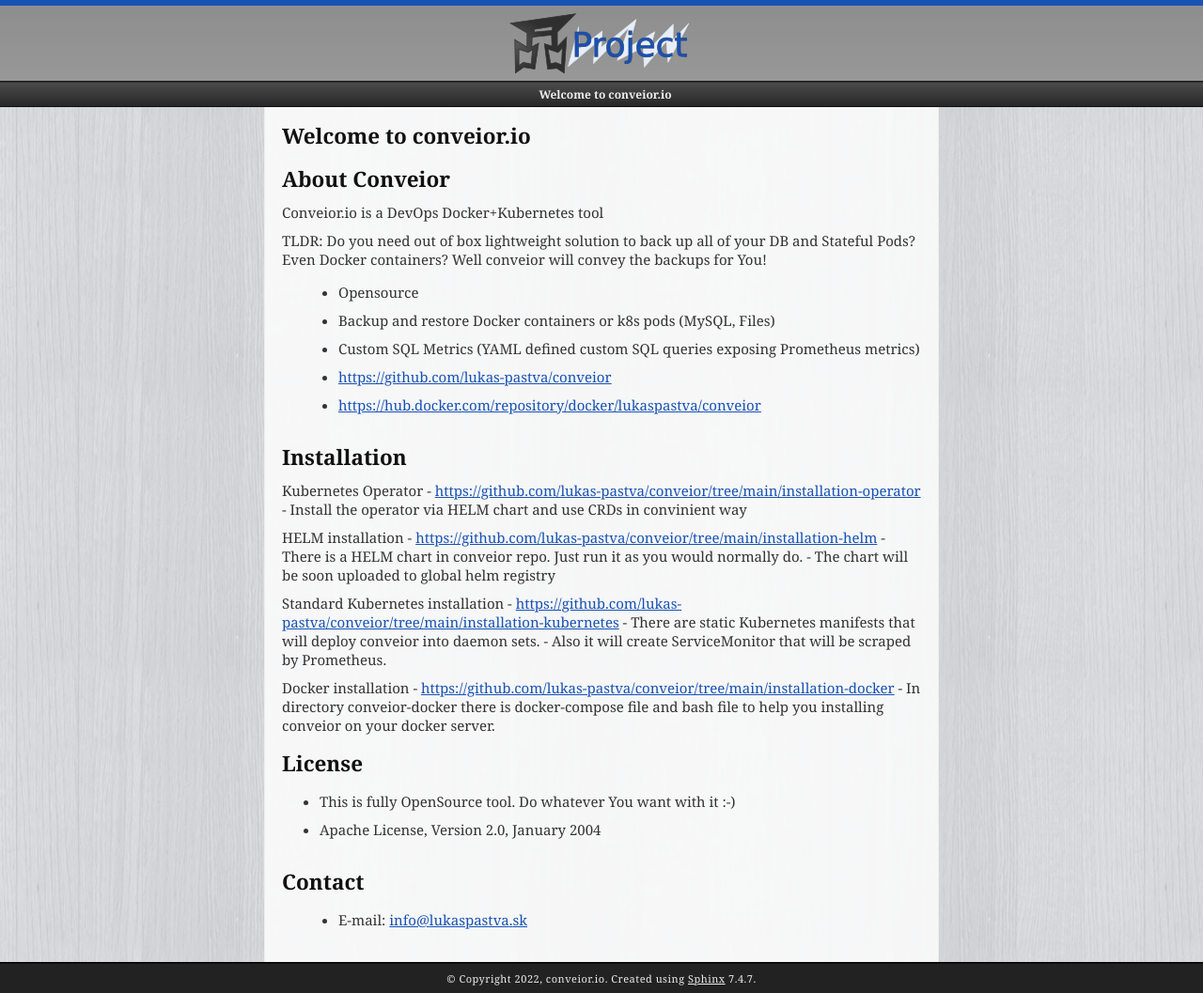
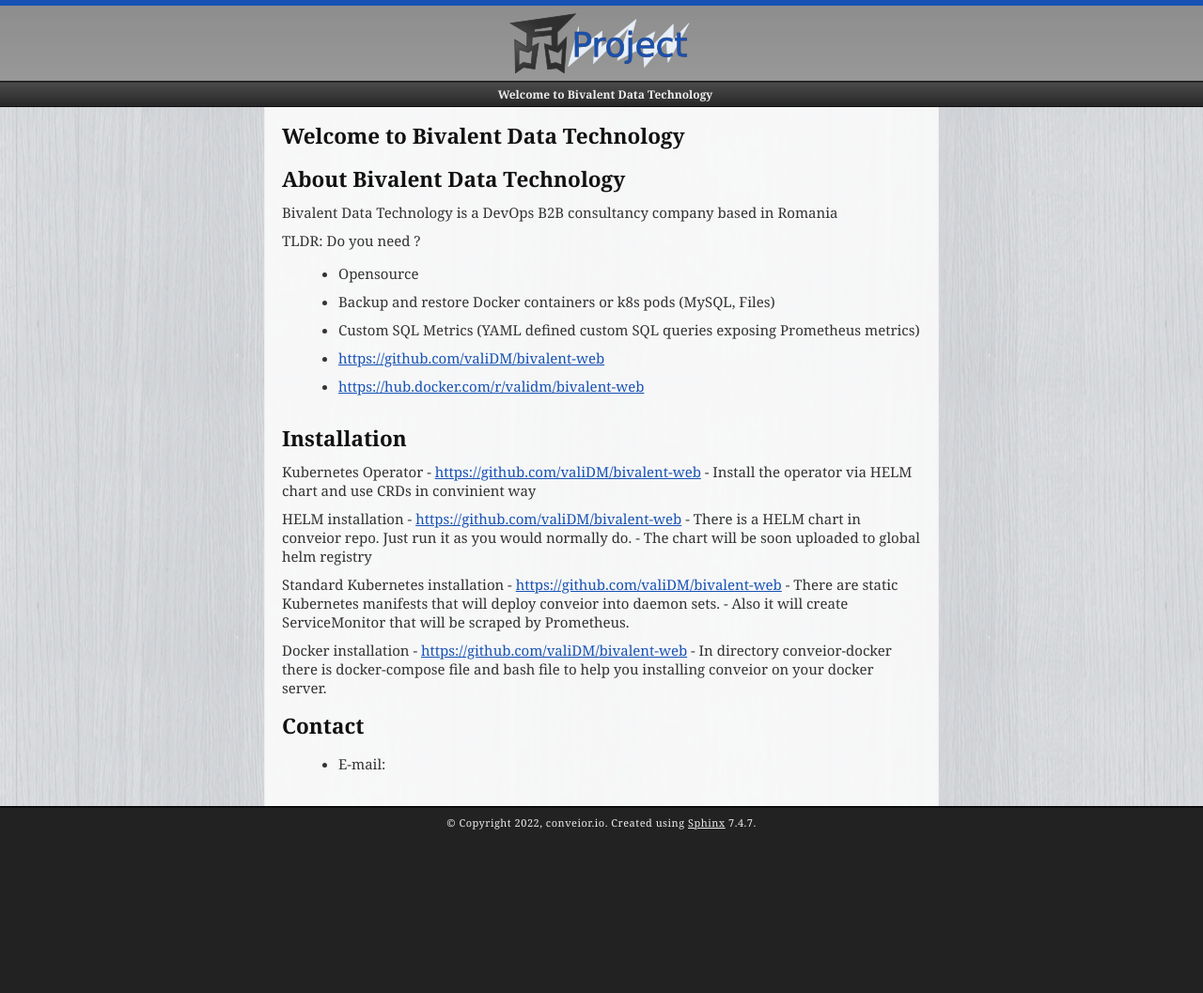
Before and after one commit to ValiDM/bivalent-web, a Sphinx documentation site: the page built from conveior-image/docs/index.rst, in a window 1280 px wide. Shown: the whole page at 94% size. Built offline with Sphinx 7.4.7, drawn with Linux system fonts in a browser that asks for light colours; after the commit the page ends 900 px from its top, so only the background shows below that.

Commit message:
Update index.rst

```diff
--- a/conveior-image/docs/index.rst
+++ b/conveior-image/docs/index.rst
@@ -1,53 +1,49 @@
 .. _index:
 
-Welcome to conveior.io
+Welcome to Bivalent Data Technology
 =============================================
 
 .. toctree::
    :maxdepth: 2
    :caption: Contents:
 
-About Conveior
+About Bivalent Data Technology
 ==================
 
-Conveior.io is a DevOps Docker+Kubernetes tool
+Bivalent Data Technology is a DevOps B2B consultancy company based in Romania
 
-TLDR: Do you need out of box lightweight solution to back up all of your DB and Stateful Pods? Even Docker containers? Well conveior will convey the backups for You!
+TLDR: Do you need ?
 
  - Opensource
  - Backup and restore Docker containers or k8s pods (MySQL, Files)
  - Custom SQL Metrics (YAML defined custom SQL queries exposing Prometheus metrics)
- - https://github.com/lukas-pastva/conveior
- - https://hub.docker.com/repository/docker/lukaspastva/conveior
+ - https://github.com/valiDM/bivalent-web
+ - https://hub.docker.com/r/validm/bivalent-web
 
 
 Installation
 ==================
 
 Kubernetes Operator
-- https://github.com/lukas-pastva/conveior/tree/main/installation-operator
+- https://github.com/valiDM/bivalent-web
 - Install the operator via HELM chart and use CRDs in convinient way
 
 HELM installation
-- https://github.com/lukas-pastva/conveior/tree/main/installation-helm
+- https://github.com/valiDM/bivalent-web
 - There is a HELM chart in conveior repo. Just run it as you would normally do.
 - The chart will be soon uploaded to global helm registry
 
 Standard Kubernetes installation
-- https://github.com/lukas-pastva/conveior/tree/main/installation-kubernetes
+- https://github.com/valiDM/bivalent-web
 - There are static Kubernetes manifests that will deploy conveior into daemon sets.
 - Also it will create ServiceMonitor that will be scraped by Prometheus.
 
 Docker installation
-- https://github.com/lukas-pastva/conveior/tree/main/installation-docker
+- https://github.com/valiDM/bivalent-web
 - In directory conveior-docker there is docker-compose file and bash file to help you installing conveior on your docker server.
 
-License
-==================
-- This is fully OpenSource tool. Do whatever You want with it :-)
-- Apache License, Version 2.0, January 2004
 
 Contact
 ==================
 
- - E-mail: info@lukaspastva.sk
+ - E-mail:
```
